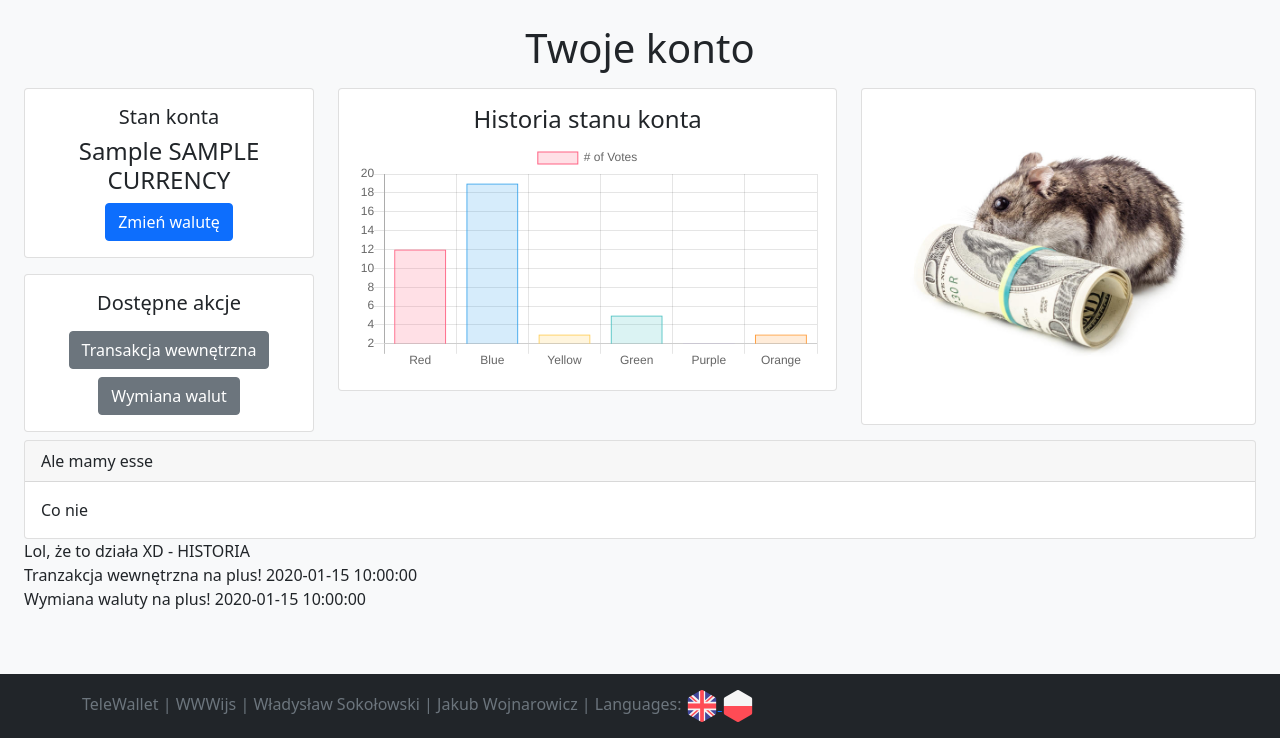
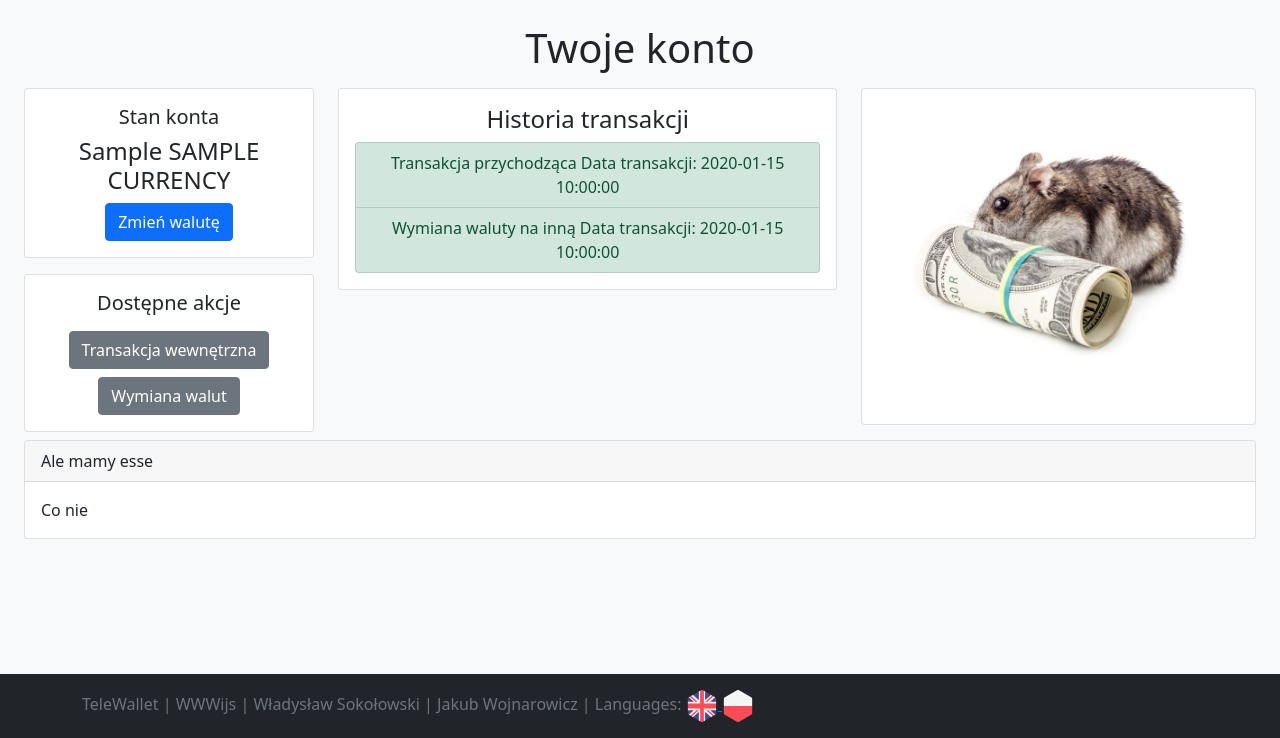
Before and after one commit to WSokoll/TeleWallet, a Flask app: a page that uses templates/account.html in a window 1280 px wide. Shown: the part 62-800 px from the top of the page. Run offline with Flask 2, Linux system fonts and the light colour scheme; a user stored in the database is signed in; tables that the repository leaves empty hold one stand-in row (values such as "Sample post").

Commit message:
history list but in jinja :(

```diff
--- a/app.py
+++ b/app.py
@@ -54,7 +54,7 @@ def create_app():
     # TEST DATA
     # @app.before_first_request
     # def create_test_data():
-        # from models import Account, Currency, SubAccount
+    #     from models import Account, Currency, SubAccount
 
         # --------------------------- phase one ------------------------------
         # account1 = Account(active=True, created_at=datetime.datetime.now())
--- a/templates/account.html
+++ b/templates/account.html
@@ -36,8 +36,28 @@
             <div class="col-md-5">
                 <div class="card">
                     <div class="card-body text-center">
-                        <h4 class="card-title">Historia stanu konta</h4>
-                        <canvas id="myChart" style="width:100%;max-width:700px"></canvas>
+                        <h4 class="card-title">Historia transakcji</h4>
+                        <ul class="list-group">
+                            {% for item in history %}
+                                {% if item.transaction_date %}
+                                    {% if item.transaction_to == current_user.id %}
+                                        <li class="list-group-item list-group-item-success">Transakcja przychodząca Data
+                                            transakcji: {{ item.transaction_date }}</li>
+                                    {% else %}
+                                        <li class="list-group-item list-group-item-warning">Transakcja wychodząca Data
+                                            transakcji: {{ item.transaction_date }}</li>
+                                    {% endif %}
+                                {% else %}
+                                    {% if item.currency_to == currency.id %}
+                                        <li class="list-group-item list-group-item-success">Wymiana waluty na inną Data
+                                            transakcji: {{ item.exchange_date }}</li>
+                                    {% else %}
+                                        <li class="list-group-item list-group-item-danger">Wymiana waluty na aktualną :(
+                                            Data transakcji: {{ item.exchange_date }}</li>
+                                    {% endif %}
+                                {% endif %}
+                            {% endfor %}
+                        </ul>
                     </div>
                 </div>
             </div>
@@ -58,22 +78,7 @@
                     <div class="card-body">Co nie</div>
                 </div>
 
-                Lol, że to działa XD  - HISTORIA<br>
-                {% for item in history %}
-                    {% if item.transaction_date %}
-                        {% if item.transaction_to == current_user.id %}
-                            Tranzakcja wewnętrzna na plus! {{ item.transaction_date }} <br>
-                        {% else %}
-                            Tranzakcja wewnętrzna na minus :( {{ item.transaction_date }} <br>
-                        {% endif %}
-                    {% else %}
-                        {% if item.currency_to == currency.id %}
-                            Wymiana waluty na plus! {{ item.exchange_date }} <br>
-                        {% else %}
-                            Wymiana waluty na minus :( {{ item.exchange_date }} <br>
-                        {% endif %}
-                    {% endif %}
-                {% endfor %}
+
             </div>
         </div>
     </div>
@@ -86,7 +91,7 @@
                     aria-label="Close"></button>
         </div>
         <div class="offcanvas-body small">
-            <div class="list-group">
+            <div class="list-group" id="offcanvas">
             </div>
         </div>
     </div>
@@ -100,42 +105,8 @@
     <script>
         $().ready(function () {
             let id = {{ sub_account.account_id }};
-            //chart
-            const ctx = document.getElementById('myChart').getContext('2d');
-            const myChart = new Chart(ctx, {
-                type: 'bar',
-                data: {
-                    labels: ['Red', 'Blue', 'Yellow', 'Green', 'Purple', 'Orange'],
-                    datasets: [{
-                        label: '# of Votes',
-                        data: [12, 19, 3, 5, 2, 3],
-                        backgroundColor: [
-                            'rgba(255, 99, 132, 0.2)',
-                            'rgba(54, 162, 235, 0.2)',
-                            'rgba(255, 206, 86, 0.2)',
-                            'rgba(75, 192, 192, 0.2)',
-                            'rgba(153, 102, 255, 0.2)',
-                            'rgba(255, 159, 64, 0.2)'
-                        ],
-                        borderColor: [
-                            'rgba(255, 99, 132, 1)',
-                            'rgba(54, 162, 235, 1)',
-                            'rgba(255, 206, 86, 1)',
-                            'rgba(75, 192, 192, 1)',
-                            'rgba(153, 102, 255, 1)',
-                            'rgba(255, 159, 64, 1)'
-                        ],
-                        borderWidth: 1
-                    }]
-                },
-                options: {
-                    scales: {
-                        y: {
-                            beginAtZero: true
-                        }
-                    }
-                }
-            });
+            {#let current_user_id = {{ current_user.id }};#}
+            {#let currency_id = {{ currency.id }};#}
 
             //populating the currency list in offcanvas
             let list_curr = {{ currency_list|safe }};
@@ -146,7 +117,7 @@
                     "class": "list-group-item list-group-item-action",
                     text: curr.toUpperCase(),
                     href: '/account/' + id + '/' + curr
-                }).appendTo(".list-group");
+                }).appendTo("#offcanvas");
                 console.log(curr.toUpperCase());
             }
         });
```
